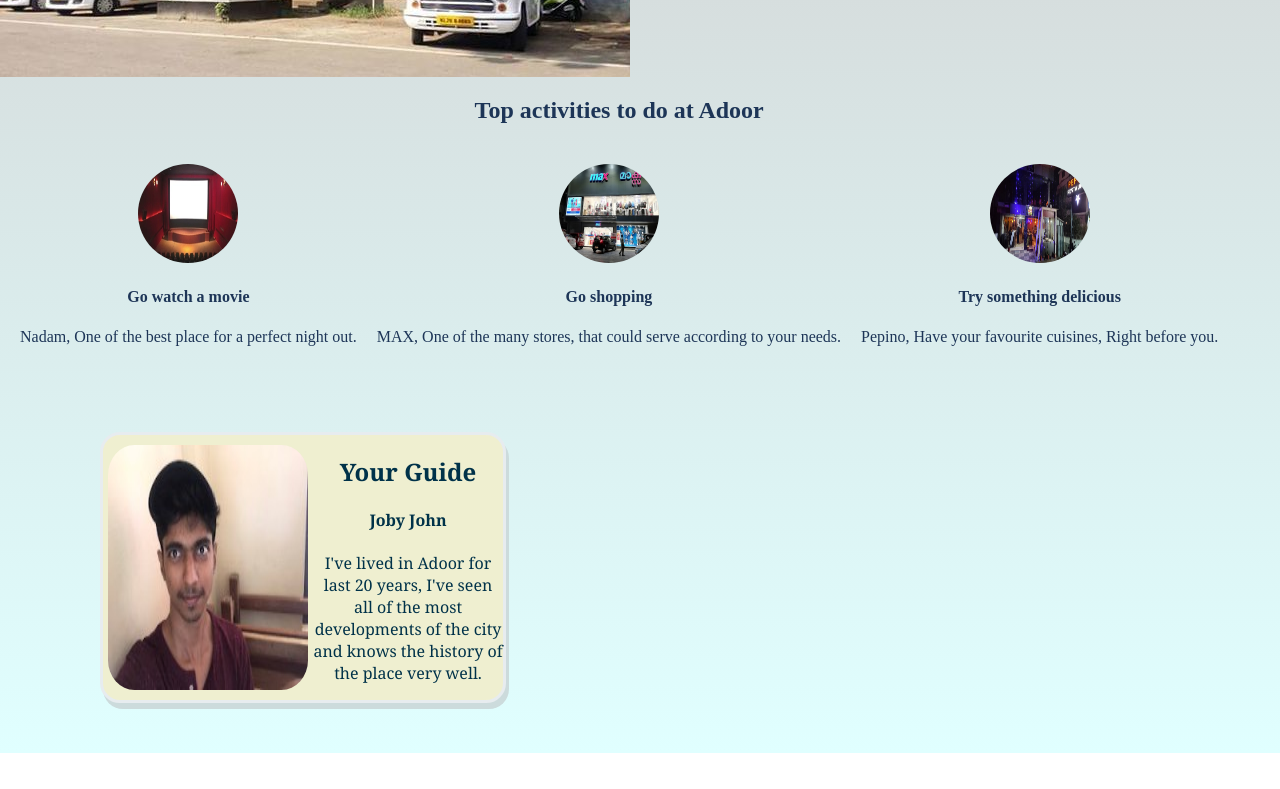
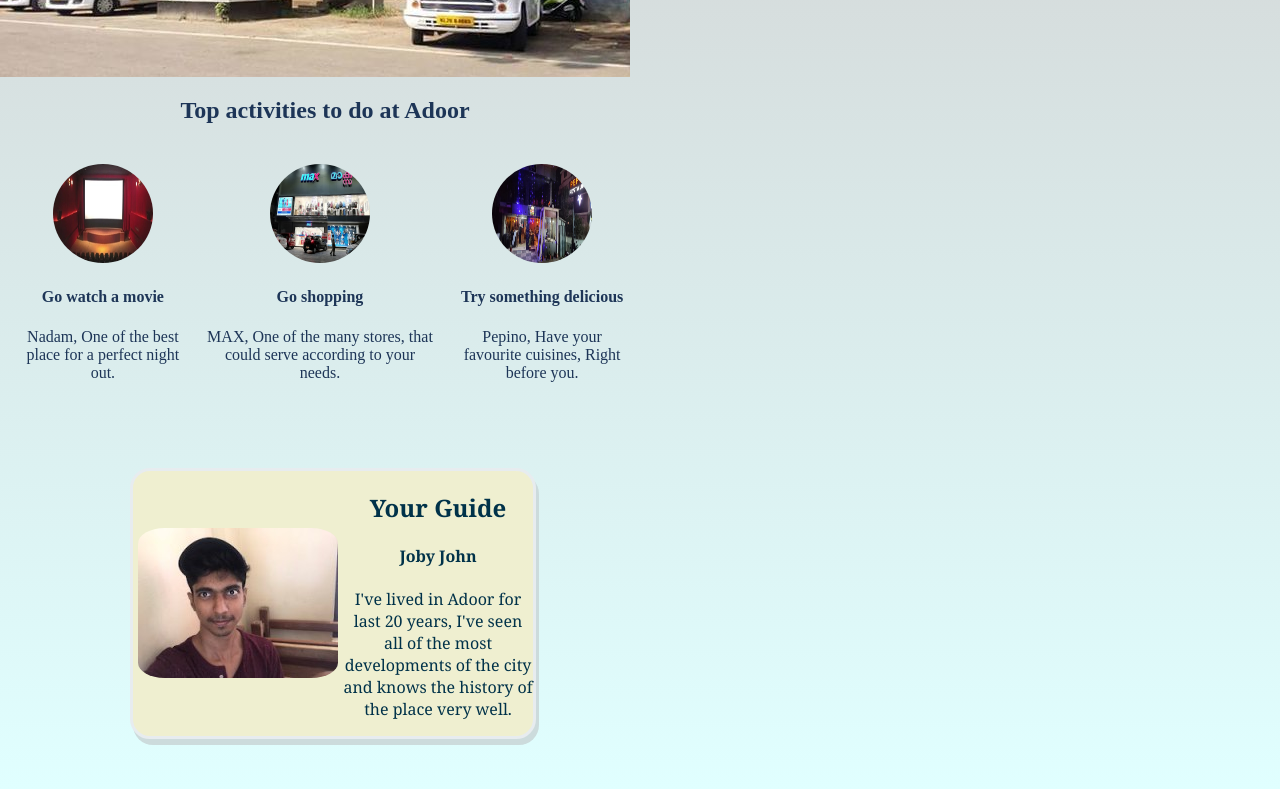
Before and after one commit to Joby-John/solo-project, a plain HTML site: page index.html in a window 1280 px wide. Shown: the part 253-1042 px from the top of the page. Before the commit the page ends 1006 px from the top, so only its background shows below. Drawn offline with Linux system fonts and the light colour scheme.

Commit message:
Update styles.css

```diff
--- a/styles.css
+++ b/styles.css
@@ -56,6 +56,7 @@ padding: 5px 2px 10px 2px;
     display: flex;
     justify-content:center;
     margin: 10px;
+    width: 630px;
 }
 .activity{
     padding: 20px 10px;
@@ -75,9 +76,10 @@ border-radius: 50%;
 .guide{
     display: flex;
     width: 400px;
+    align-items: center;
     text-align: center;
     border-radius: 10%;
-    margin:50px 100px;
+    margin:50px 50px 50px 130px;
     background: #efefd0;
     color: #003249;
     border: 3px solid #e7ecef;
```
